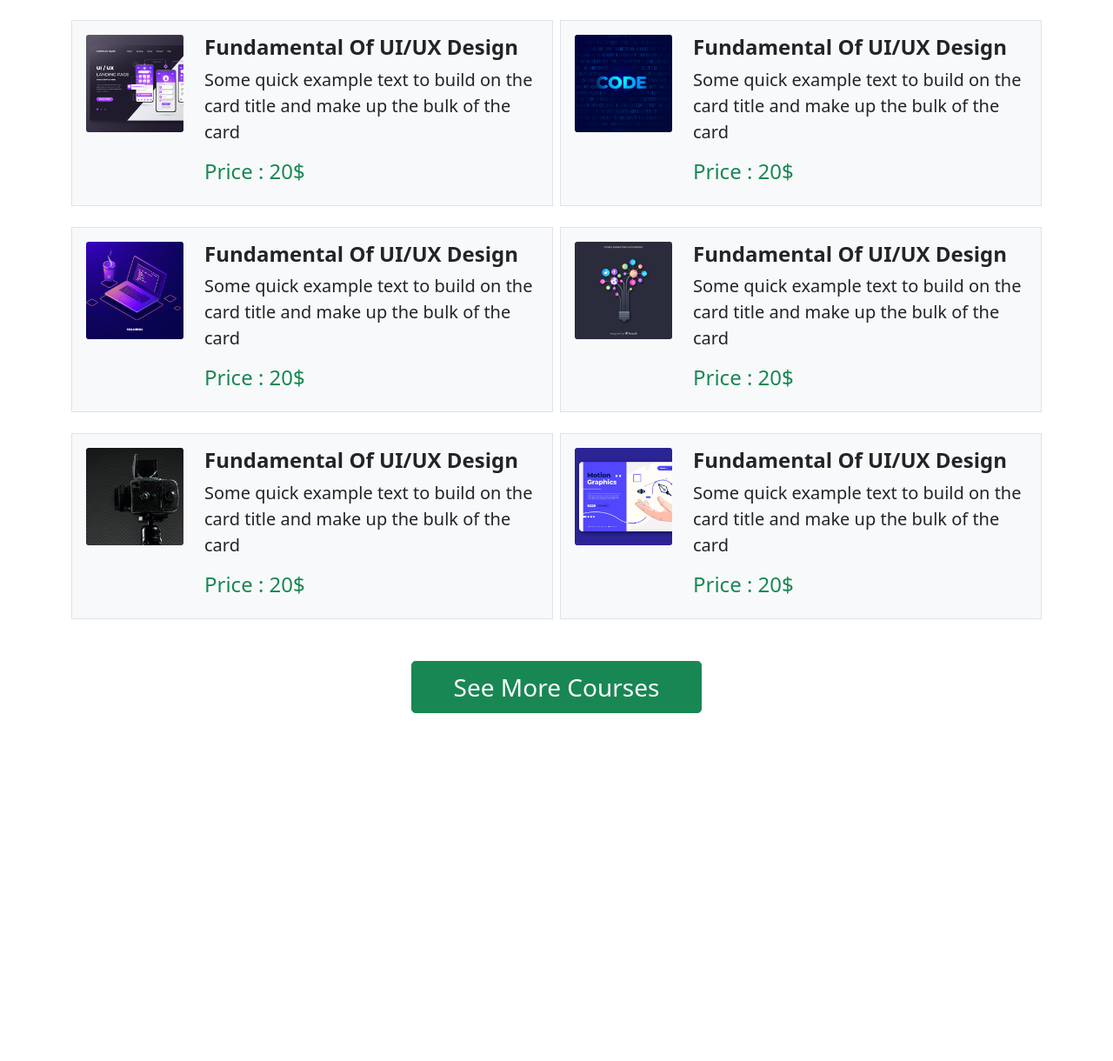
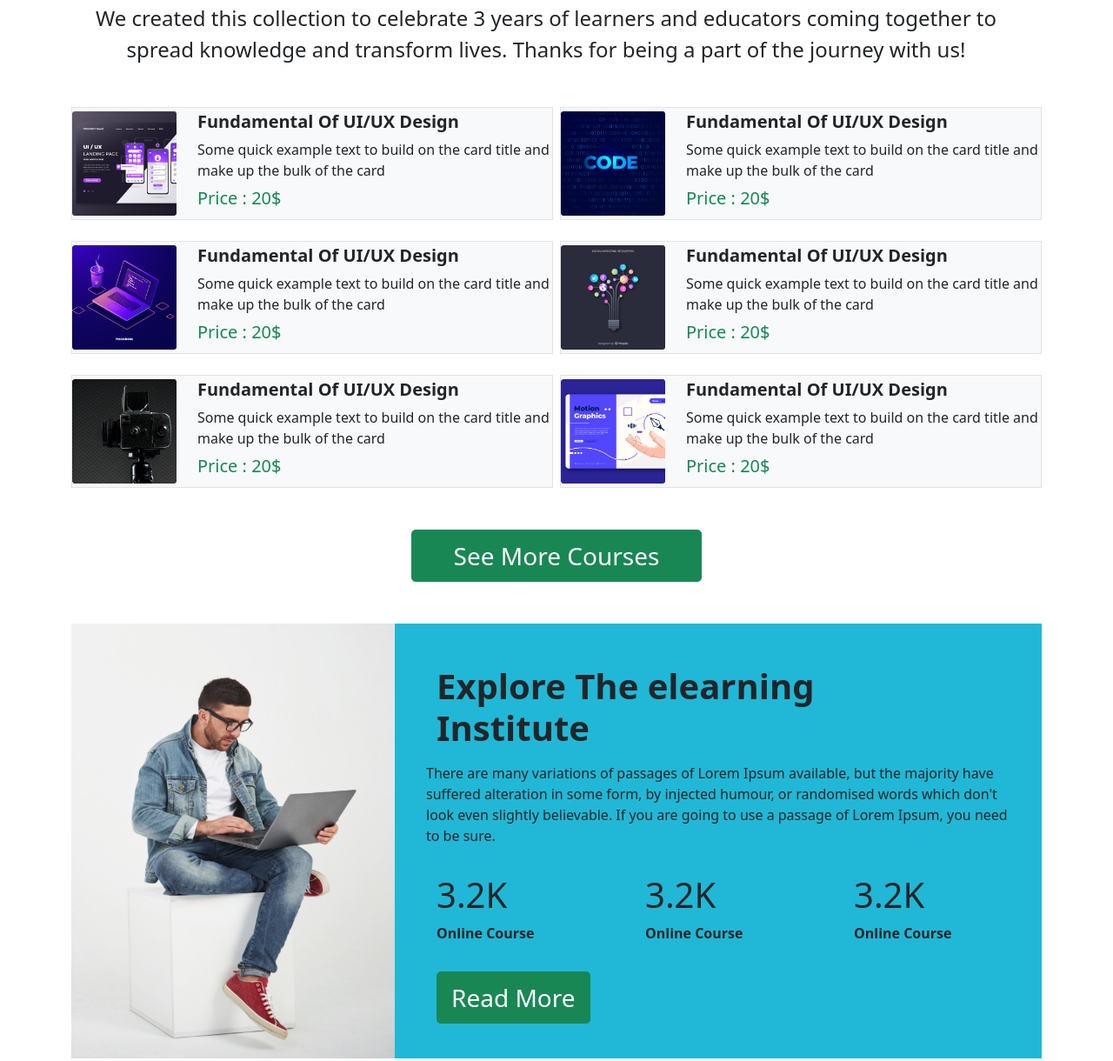
Before and after one commit to arfathusain/just-project, a plain HTML site: page index.html in a window 1280 px wide. Shown: the part 855-2075 px from the top of the page at 87% size. Before the commit the page ends 1723 px from the top, so only its background shows below. Drawn offline with nearby package versions, Linux system fonts and the light colour scheme.

Commit message:
added online-course

```diff
--- a/index.html
+++ b/index.html
@@ -70,7 +70,7 @@
                 </div>
                 <div class="carousel-inner">
                     <div class="carousel-item active">
-                        <img src="images/cover/cover-1.png" class="d-block w-100" alt="..." style="height: 500px;">
+                        <img src="images/cover/cover-1.png" class="d-block w-100" alt="..." style="height: 600px;">
                         <div class="carousel-caption d-none d-md-block ">
                             <h1 class="fw-bold" style="font-size:50px;">Unlock Your Inner Strength</h1>
                             <p class="fw-bold" style="font-size:20px;">We are a non-profit organization dedicated to
@@ -82,7 +82,7 @@
                         </div>
                     </div>
                     <div class="carousel-item">
-                        <img src="images/cover/cover-2.jpg" class="d-block w-100" alt="..." style="height: 500px;">
+                        <img src="images/cover/cover-2.jpg" class="d-block w-100" alt="..." style="height: 600px;">
                         <div class="carousel-caption d-none d-md-block ">
                             <h1 class="fw-bold" style="font-size:50px;">Learning That Gets You</h1>
                             <p class="fw-bold" style="font-size:20px;">Students work at their own pace, first filling in
@@ -97,7 +97,7 @@
                         </div>
                     </div>
                     <div class="carousel-item">
-                        <img src="images/cover/cover-3.jpg" class="d-block w-100" alt="..." style="height: 500px;">
+                        <img src="images/cover/cover-3.jpg" class="d-block w-100" alt="..." style="height: 600px;">
                         <div class="carousel-caption d-none d-md-block ">
                             <h1 class="fw-bold" style="font-size:50px;">Learn Without Limits</h1>
                             <p class="fw-bold" style="font-size:20px;">We give instructors the tools they need to
@@ -138,104 +138,108 @@
 
         <div class="container mb-5">
             <div class="row row-cols-1 row-cols-md-1 row-cols-lg-2 g-2 mb-4">
-                <div class="col">
-                    <div class="p-3 border bg-light">
+                <div class="col" >
+                    <div class=" border bg-light">
                         <div class="row">
-                            <div class="col-3">
+                            <div class="col-3 py-1">
                                 <img src="images/course/course-1.png" class="img-fluid" alt="">
                             </div>
                             <div class="col-9">
-                                <h4 class="fw-bold">Fundamental Of UI/UX Design</h4>
-                                <p class="fs-5">Some quick example text to build on the card title and make up the bulk of
-                                    the card</p>
-                                <h4 class="text-success">Price : 20$</h4>
+                                <h5 class="fw-bold pt-1">Fundamental Of UI/UX Design</h5>
+                                Some quick example text to build on the card title and make up the bulk
+                                    of
+                                    the card
+                                <h5 class="text-success pt-2">Price : 20$</h5>
+
                             </div>
                         </div>
                     </div>
                 </div>
-                <div class="col">
-                    <div class="p-3 border bg-light">
+                <div class="col" >
+                    <div class=" border bg-light">
                         <div class="row">
-                            <div class="col-3">
+                            <div class="col-3 py-1">
                                 <img src="images/course/course-2.png" class="img-fluid" alt="">
                             </div>
                             <div class="col-9">
-                                <h4 class="fw-bold">Fundamental Of UI/UX Design</h4>
-                                <p class="fs-5">Some quick example text to build on the card title and make up the bulk of
-                                    the card</p>
-                                <h4 class="text-success">Price : 20$</h4>
+                                <h5 class="fw-bold pt-1">Fundamental Of UI/UX Design</h5>
+                                Some quick example text to build on the card title and make up the bulk
+                                    of
+                                    the card
+                                <h5 class="text-success pt-2">Price : 20$</h5>
+
                             </div>
                         </div>
                     </div>
                 </div>
-
             </div>
-
-            <!-- row-2 -->
-
             <div class="row row-cols-1 row-cols-md-1 row-cols-lg-2 g-2 mb-4">
-                <div class="col">
-                    <div class="p-3 border bg-light">
+                <div class="col" >
+                    <div class=" border bg-light">
                         <div class="row">
-                            <div class="col-3">
+                            <div class="col-3 py-1">
                                 <img src="images/course/course-3.png" class="img-fluid" alt="">
                             </div>
                             <div class="col-9">
-                                <h4 class="fw-bold">Fundamental Of UI/UX Design</h4>
-                                <p class="fs-5">Some quick example text to build on the card title and make up the bulk of
-                                    the card</p>
-                                <h4 class="text-success">Price : 20$</h4>
+                                <h5 class="fw-bold pt-1">Fundamental Of UI/UX Design</h5>
+                                Some quick example text to build on the card title and make up the bulk
+                                    of
+                                    the card
+                                <h5 class="text-success pt-2">Price : 20$</h5>
+
                             </div>
                         </div>
                     </div>
                 </div>
-                <div class="col">
-                    <div class="p-3 border bg-light">
+                <div class="col" >
+                    <div class=" border bg-light">
                         <div class="row">
-                            <div class="col-3">
+                            <div class="col-3 py-1">
                                 <img src="images/course/course-4.png" class="img-fluid" alt="">
                             </div>
                             <div class="col-9">
-                                <h4 class="fw-bold">Fundamental Of UI/UX Design</h4>
-                                <p class="fs-5">Some quick example text to build on the card title and make up the bulk of
-                                    the card</p>
-                                <h4 class="text-success">Price : 20$</h4>
+                                <h5 class="fw-bold pt-1">Fundamental Of UI/UX Design</h5>
+                                Some quick example text to build on the card title and make up the bulk
+                                    of
+                                    the card
+                                <h5 class="text-success pt-2">Price : 20$</h5>
+
                             </div>
                         </div>
                     </div>
                 </div>
-
             </div>
-
-            <!-- row-3 -->
-
-            <div class="row row-cols-1 row-cols-md-1 row-cols-lg-2 g-2">
-                <div class="col">
-                    <div class="p-3 border bg-light">
+            <div class="row row-cols-1 row-cols-md-1 row-cols-lg-2 g-2 mb-4">
+                <div class="col" >
+                    <div class=" border bg-light">
                         <div class="row">
-                            <div class="col-3">
+                            <div class="col-3 py-1">
                                 <img src="images/course/course-5.png" class="img-fluid" alt="">
                             </div>
                             <div class="col-9">
-                                <h4 class="fw-bold">Fundamental Of UI/UX Design</h4>
-                                <p class="fs-5">Some quick example text to build on the card title and make up the bulk of
-                                    the card</p>
-                                <h4 class="text-success">Price : 20$</h4>
+                                <h5 class="fw-bold pt-1">Fundamental Of UI/UX Design</h5>
+                                Some quick example text to build on the card title and make up the bulk
+                                    of
+                                    the card
+                                <h5 class="text-success pt-2">Price : 20$</h5>
+
                             </div>
                         </div>
                     </div>
                 </div>
-                <div class="col">
-                    <div class="p-3 border bg-light">
+                <div class="col" >
+                    <div class=" border bg-light">
                         <div class="row">
-                            <div class="col-3">
+                            <div class="col-3 py-1">
                                 <img src="images/course/course-6.png" class="img-fluid" alt="">
                             </div>
                             <div class="col-9">
-                                <h4 class="fw-bold">Fundamental Of UI/UX Design</h4>
-                                <p class="fs-5">Some quick example text to build on the card title and make up the bulk of
-                                    the card</p>
-                                <h4 class="text-success">Price : 20$</h4>
+                                <h5 class="fw-bold pt-1">Fundamental Of UI/UX Design</h5>
+                                Some quick example text to build on the card title and make up the bulk
+                                    of
+                                    the card
+                                <h5 class="text-success pt-2">Price : 20$</h5>
+
                             </div>
                         </div>
                     </div>
@@ -249,7 +253,42 @@
     </header>
 
     <main>
-
+        <div class="container mb-5">
+            <div class="row row-cols-1 row-cols-md-1 g-0">
+                <div class="col-lg-4">
+                    <img src="images/working.png" class="img-fluid" alt="">
+                </div>
+                <div class="col-lg-8" style="background-color:rgb(32, 184, 214);">
+                    <div class="row">
+                        <div class="">
+                            <h1 class="mt-5 ps-5 fw-bold mb-3">Explore The elearning <br>
+                                Institute
+                            </h1>
+                            <div class="row">
+                                <p class="px-5">There are many variations of passages of Lorem Ipsum available, but the majority have suffered alteration in some form, by injected humour, or randomised words which don't look even slightly believable. If you are going to use a passage of Lorem Ipsum, you need to be sure.</p>
+                            </div>
+                            <div class="row  ps-5 mt-3 fw-bold">
+                                <div class="col-4">
+                                    <h1 class="">3.2K</h1>
+                                    <p class="fs-6">Online Course</p>
+                                </div>
+                                <div class="col-4">
+                                    <h1 class="">3.2K</h1>
+                                    <p class="">Online Course</p>
+                                </div>
+                                <div class="col-4">
+                                    <h1 class="">3.2K</h1>
+                                    <p class="">Online Course</p>
+                                </div>
+                                <div class="container">
+                                    <button class="btn btn-lg btn-success px-3 fs-3 mt-3 mb-4 rounded-3">Read More</button>
+                                </div>
+                            </div>
+                        </div>
+                    </div>
+                </div>
+            </div>
+        </div>
     </main>
 
     <footer>
```
